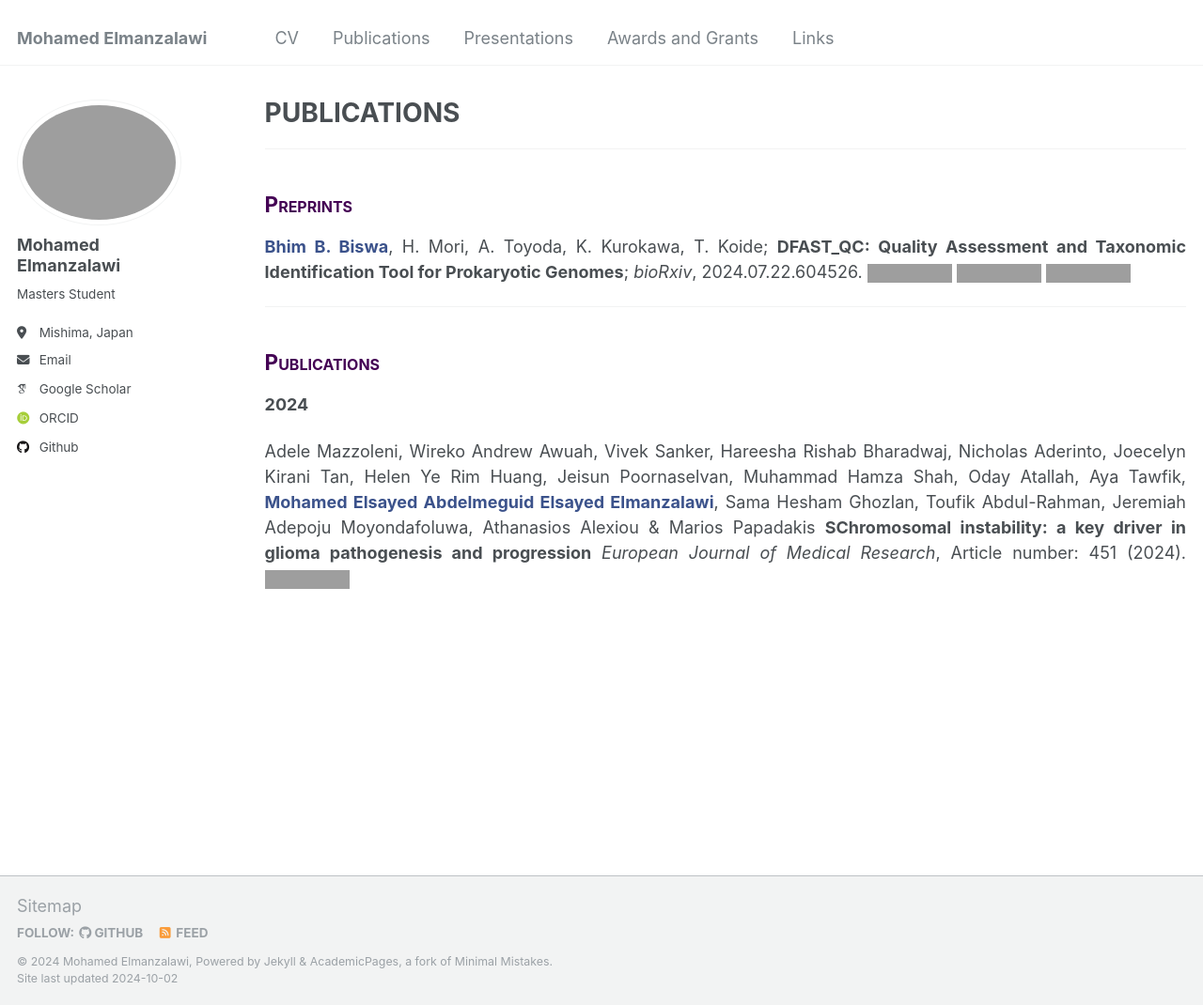
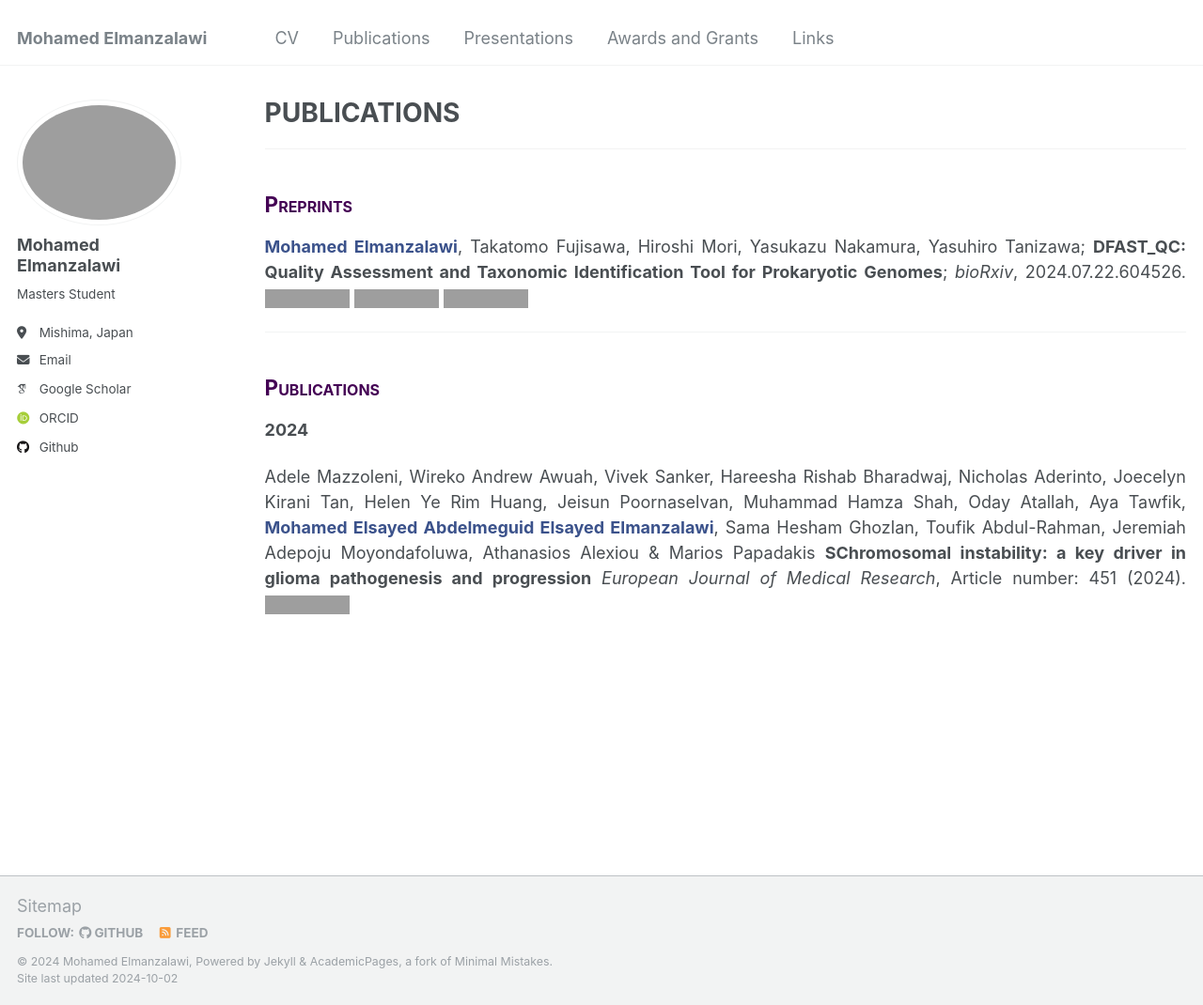
Before and after one commit to Mohamed-Elmanzalawi/MohamedElmanzalawi.github.io, a Jekyll site: the page built from _pages/publications.md, in a window 1280 px wide and 1070 px high. Shown: the whole window at 94% size. Built offline with Jekyll 4.4.1, drawn with Linux system fonts in a browser that asks for light colours; some web fonts are replaced; grey boxes are pictures that could not be loaded.

Commit message:
Update publications.md

```diff
--- a/_pages/publications.md
+++ b/_pages/publications.md
@@ -9,7 +9,7 @@ author_profile: true
 ------
 ## <span style="font-variant:small-caps;"><span style="color:#440154">**Preprints**</span></span>
 
-**<span style="color:#3B528B">Bhim B. Biswa</span>**, H. Mori, A. Toyoda, K. Kurokawa, T. Koide; **DFAST_QC: Quality Assessment and Taxonomic Identification Tool for Prokaryotic Genomes**; *bioRxiv*, 2024.07.22.604526. [![GCB](https://img.shields.io/badge/Link-Research Article-21908C.svg)](https://doi.org/10.1101/2024.07.22.604526){:target="_blank"} [![PR1](https://img.shields.io/badge/Code-Github-5DC863.svg)](https://github.com/nigyta/dfast_qc){:target="_blank"} [![PR1](https://img.shields.io/badge/Website-DFAST_QC-blue)](https://dfast.ddbj.nig.ac.jp/dqc/submit/){:target="_blank"}<br>
+**<span style="color:#3B528B">Mohamed Elmanzalawi</span>**, Takatomo Fujisawa, Hiroshi Mori, Yasukazu Nakamura, Yasuhiro Tanizawa; **DFAST_QC: Quality Assessment and Taxonomic Identification Tool for Prokaryotic Genomes**; *bioRxiv*, 2024.07.22.604526. [![GCB](https://img.shields.io/badge/Link-Research Article-21908C.svg)](https://doi.org/10.1101/2024.07.22.604526){:target="_blank"} [![PR1](https://img.shields.io/badge/Code-Github-5DC863.svg)](https://github.com/nigyta/dfast_qc){:target="_blank"} [![PR1](https://img.shields.io/badge/Website-DFAST_QC-blue)](https://dfast.ddbj.nig.ac.jp/dqc/submit/){:target="_blank"}<br>
 
 ------
 
```
